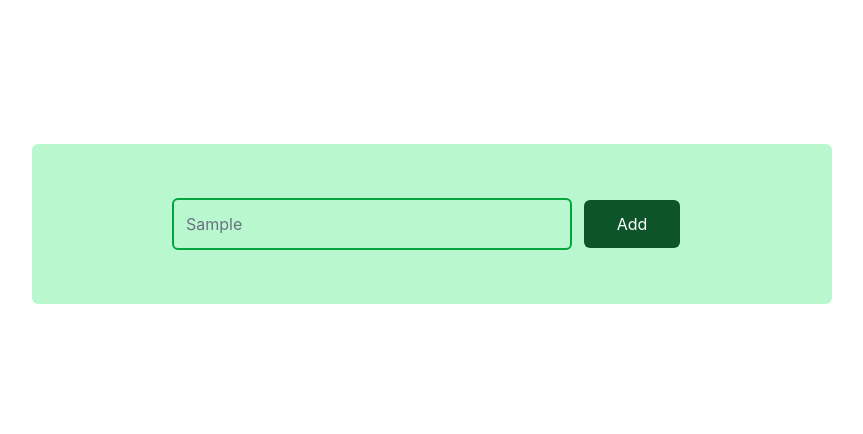
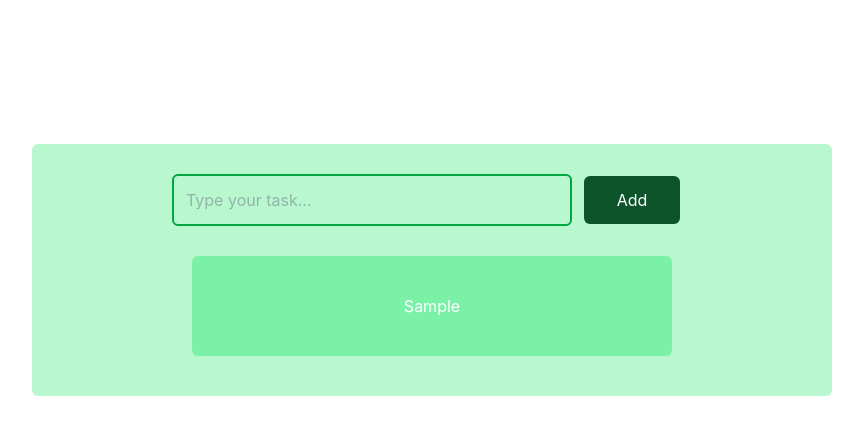
Before and after one commit to asalshojaeee/ToDoList, a React (Vite) app: page / in a window 1280 px wide. Both pictures are taken after typing "Sample" into the empty fields and a click on the button "Add". Shown: the top 434 px of the page, without its empty margins (208-1071 px from the left). Built offline with nearby package versions, Linux system fonts and the light colour scheme.

Commit message:
feat(Main):get value from input

```diff
--- a/src/pages/Main.jsx
+++ b/src/pages/Main.jsx
@@ -1,23 +1,60 @@
+import { useState } from "react";
 
 
 
 
 const Main = () => {
 
+    const [inptValue, setInptValue] = useState("");
+    const [task, setTask] = useState([])
+    const handleChange = (e) => {
+        setInptValue(e.target.value);
+
+
+    }
+
+
+    const handleClick = () => {
+        if (inptValue.trim() === "") {
+            return
+        }
+        setTask([...task, inptValue])
+        setInptValue("");
+
+
+    }
+
 
     return (
 
 
         <>
-            <section className="mx-auto w-200 h-40 mt-36 bg-green-200 flex justify-center items-center rounded-md">
+            <section className="mx-auto w-200 h-auto mt-36 bg-green-200 p-5 flex row justify-center items-center rounded-md">
 
 
 
                 <div className="">
-                    <input type="text" className="border-2 rounded-md outline-0 text-gray-500 p-3 w-100 border-green-600" placeholder="Type your task..." />
+                    <input
+                        value={inptValue}
 
-                    <button className="bg-green-900 m-3 text-white p-2 h-12 w-24 rounded-md">Add</button>
+                        onChange={handleChange}
+                        type="text" className="border-2 rounded-md outline-0 text-gray-500 p-3 w-100 border-green-600" placeholder="Type your task..." />
+
+                    <button
+                        onClick={handleClick}
+                        className="bg-green-900 m-3 text-white p-2 h-12 w-24 rounded-md">Add</button>
+
+                    {task.map((el, index) => {
+                        return (
+                            <div className="flex m-5 h-25 rounded-md justify-center items-center bg-green-300 text-white">
+                                <p>{el}</p>
+                            </div>
+                        )
+
+                    })}
                 </div>
+
+
 
             </section>
 
```
